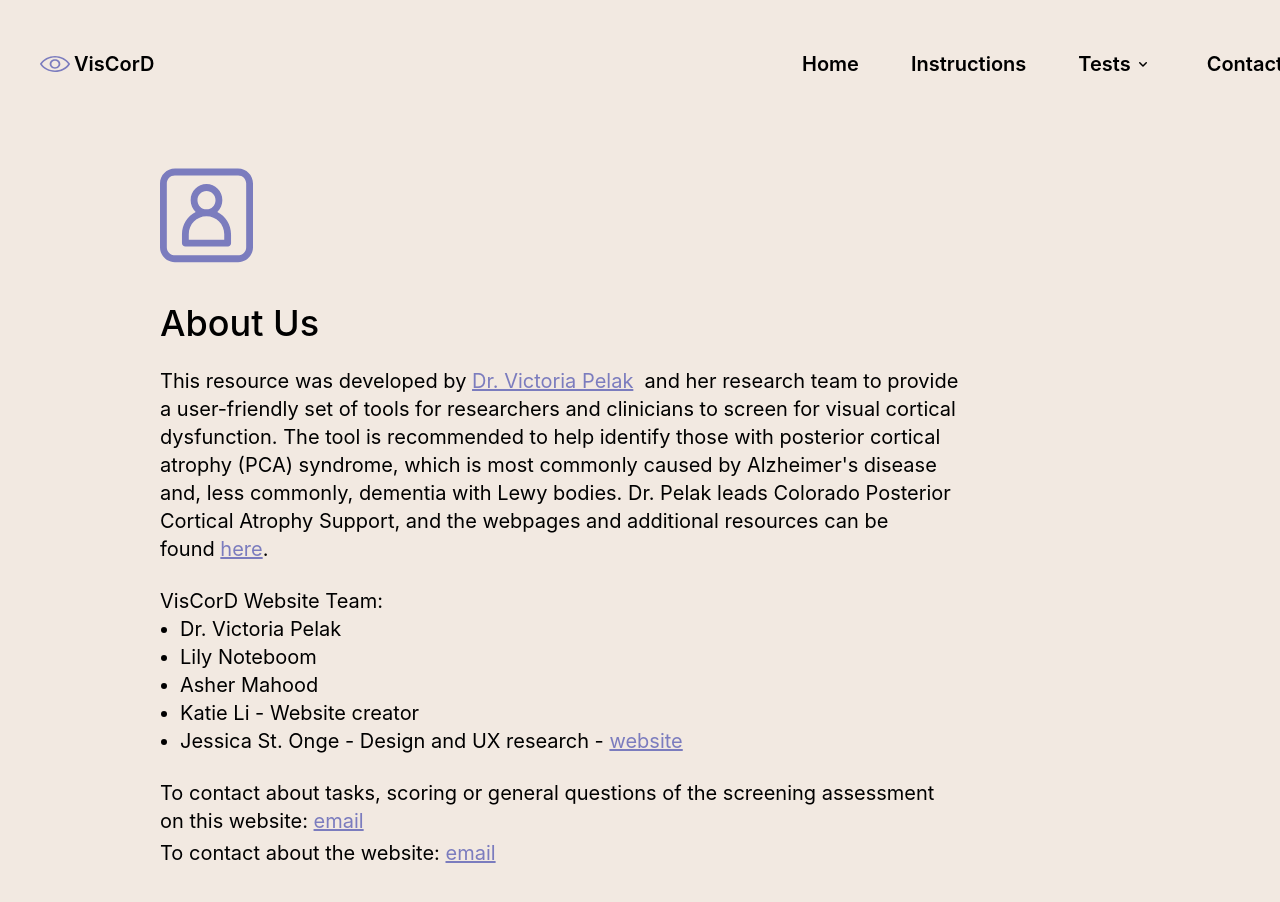
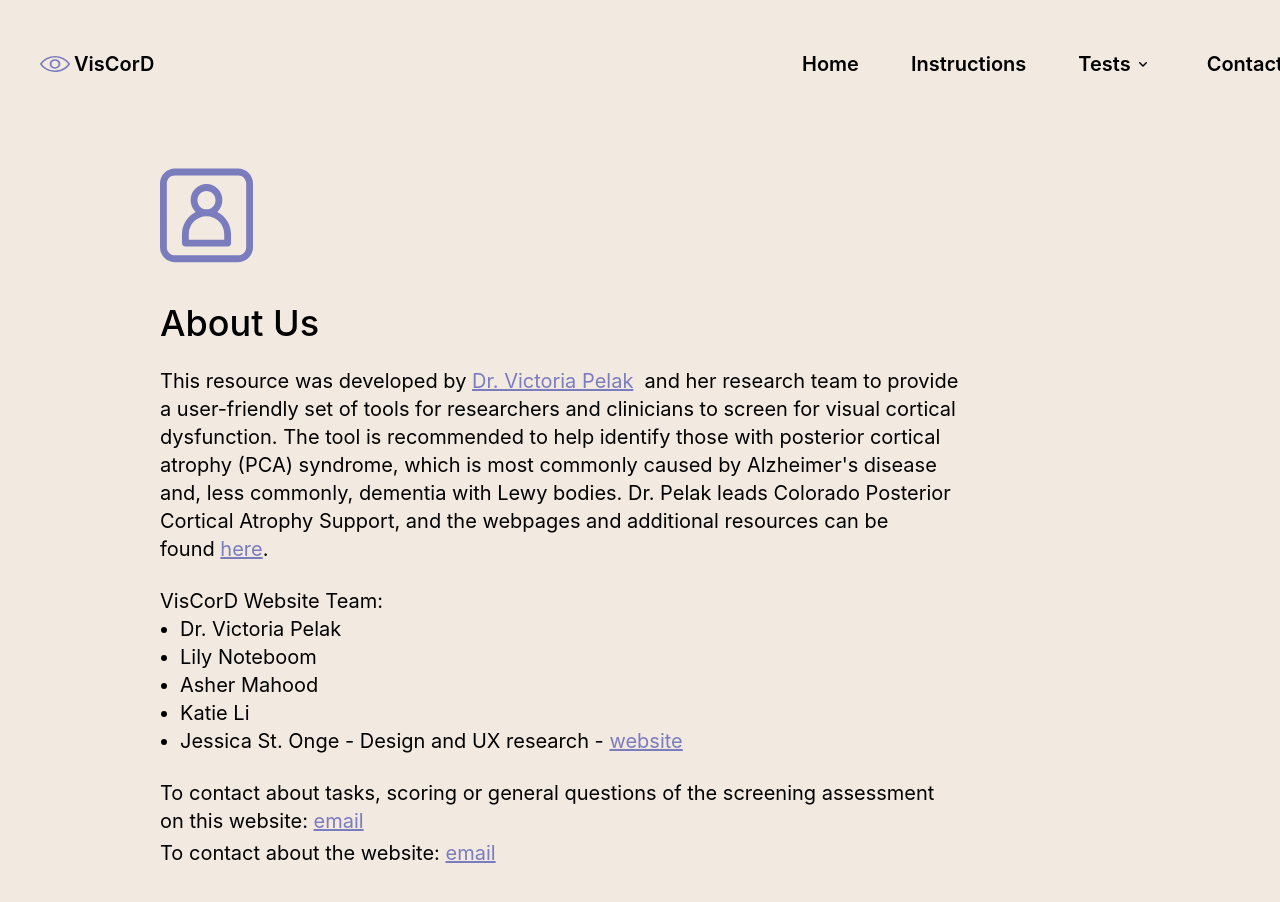
Before and after one commit to pelaklab/pca-assessment, a Next.js app: page /contact in a window 1280 px wide. Shown: the top 902 px of the page. Built offline with nearby package versions, Linux system fonts and the light colour scheme.

Commit message:
Update page.tsx

```diff
--- a/app/contact/page.tsx
+++ b/app/contact/page.tsx
@@ -40,7 +40,7 @@ export default function Contact() {
               Asher Mahood
             </li>
             <li>
-              Katie Li - Website creator
+              Katie Li
             </li>
             <li>
               Jessica St. Onge - Design and UX research -&nbsp;
```
